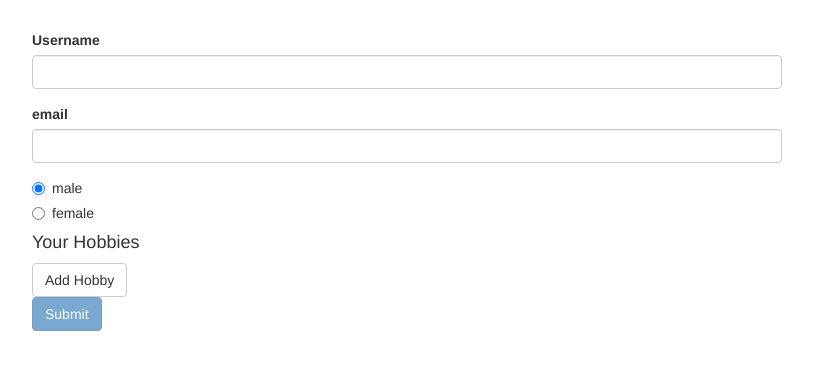
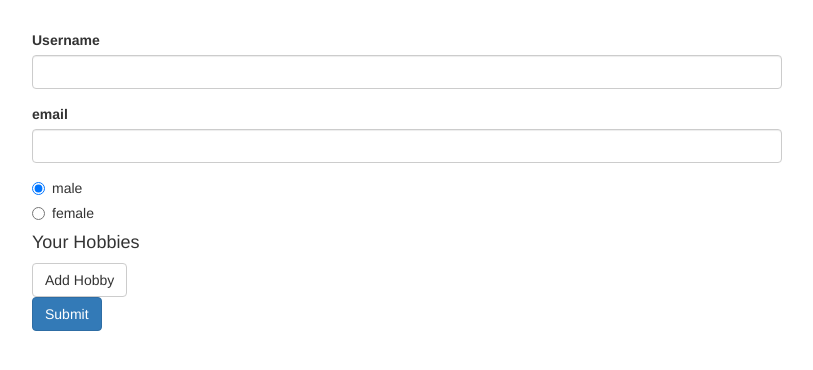
Before and after one commit to zoechbauer/ng-forms-reactive, an Angular app: page / in a window 1280 px wide. Shown: the top 370 px of the page, without its empty margins (233-1046 px from the left). Built offline with nearby package versions, Linux system fonts and the light colour scheme.

Commit message:
Using error codes to display specific error messages

```diff
--- a/src/app/app.component.html
+++ b/src/app/app.component.html
@@ -23,8 +23,22 @@
                 !signUpForm.get('userData.username').valid &&
                 signUpForm.get('userData.username').touched
               "
-              >Please enter valid username!</span
             >
+              <span
+                class="text-danger"
+                *ngIf="
+                  signUpForm.get('userData.username').errors['forbiddenName']
+                "
+              >
+                This name is invalid!
+              </span>
+              <span
+                class="text-danger"
+                *ngIf="signUpForm.get('userData.username').errors['required']"
+              >
+                Please enter valid username!
+              </span>
+            </span>
           </div>
           <div class="form-group">
             <label for="email">email</label>
@@ -62,11 +76,7 @@
             <input class="form-control" type="text" [formControlName]="i" />
           </div>
         </div>
-        <button
-          class="btn btn-primary"
-          type="submit"
-          [disabled]="!signUpForm.valid"
-        >
+        <button class="btn btn-primary" type="submit">
           Submit
         </button>
       </form>
```
